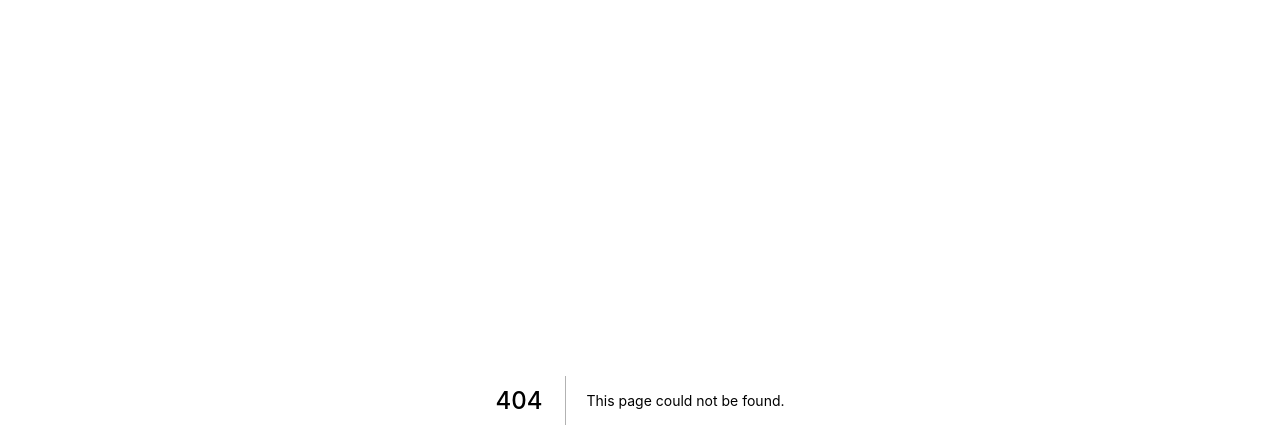
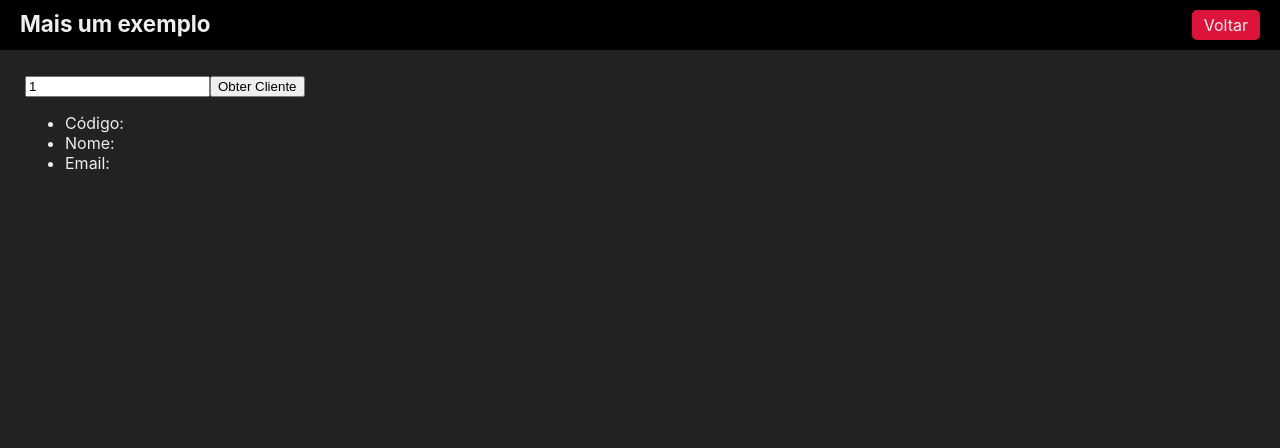
Before and after one commit to thiago-henrique-dev/proj-nextjs-cadastro-banco-de-dados, a Next.js app: page /integracao_1 in a window 1280 px wide. Before the commit this address had no page. Shown: the top 448 px of the page. Built offline with nearby package versions, Linux system fonts and the light colour scheme.

Commit message:
Integração com API

```diff
--- a/src/pages/index.jsx
+++ b/src/pages/index.jsx
@@ -16,7 +16,7 @@
           <Navegador texto="Navegação 1" destino="/navegacao" cor="green"/>
           <Navegador texto="Navegação 2" destino="/cliente/sp-2/123" cor="blue"/>
           <Navegador texto="Componente com Estado" destino="/estado" cor="firebrick "/>
-
+          <Navegador texto="Integração com API #01" destino="/integracao_1" cor="#800000 "/>
 
 
 
--- /dev/null
+++ b/src/pages/integracao_1.jsx
@@ -0,0 +1,36 @@
+import Layout from '../components/Layout'
+import { useState } from 'react'
+
+
+export default function Integração(){
+
+    const [codigo, setCodigo] = useState(1)
+
+    const [cliente, setCliente] = useState({})
+
+    async function obterCliente(){
+         const resp = await fetch(`http://localhost:3000/api/clientes/${codigo}`)
+         const dados = await resp.json()
+         setCliente(dados)
+
+         //http://localhost:3000/api/clientes/ ${codigo}
+         //then(resp => resp.json())
+        //.then(dados => setCliente(dados))
+
+    }
+    return (
+
+        <Layout>
+            <div>
+                <input type="number" value={codigo} onChange={e => setCodigo(e.target.value)}/>
+               <button onClick={obterCliente}>Obter Cliente</button>
+            </div>
+            <ul>
+                <li>Código: {cliente.id}</li>
+                <li>Nome: {cliente.nome}</li>
+                <li>Email: {cliente.email}</li>
+            </ul>
+        </Layout>
+
+    )
+}
--- a/src/styles/Layout.module.css
+++ b/src/styles/Layout.module.css
@@ -9,6 +9,7 @@
     justify-content: space-between;
     padding: 10px 20px;
     background-color: rgb(0, 0, 0);
+
 }
 .cabecalho h1 {
     margin: 0;
--- a/src/styles/Navegador.module.css
+++ b/src/styles/Navegador.module.css
@@ -3,4 +3,5 @@
     margin: 10px;
     border-radius: 5px;
 
+
 }
```
